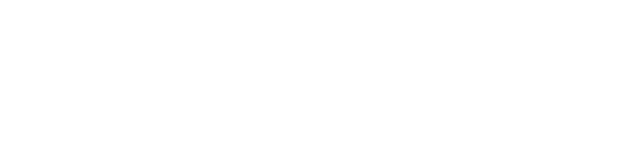
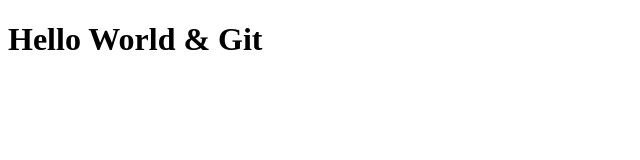
Before and after one commit to tafaracheteni/git-one, a plain HTML site: page index.html in a window 1280 px wide. Shown: the whole page, without its empty margins (0-640 px from the left). Drawn offline with Linux system fonts and the light colour scheme.

Commit message:
added a header

```diff
--- a/index.html
+++ b/index.html
@@ -5,6 +5,6 @@
     <title>Git Testing</title>
 </head>
 <body>
-
+    <h1> Hello World & Git </h1>
 </body>
 </html>
```
